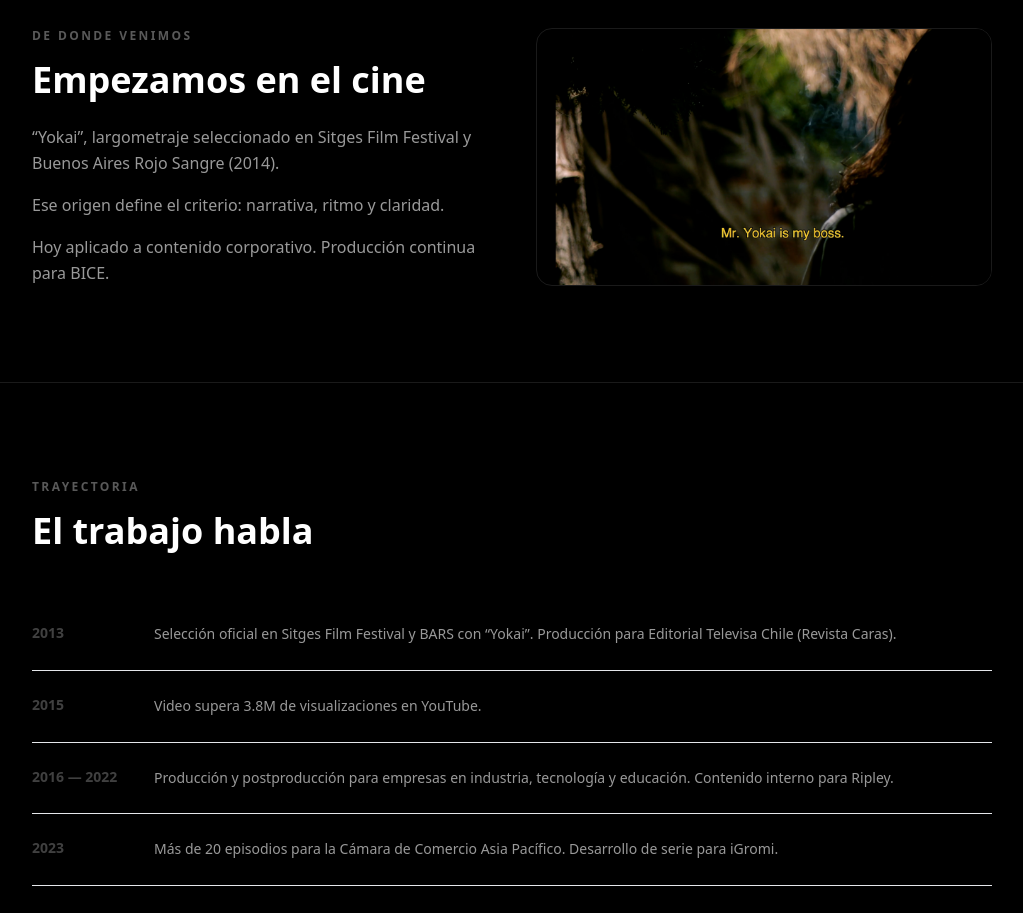
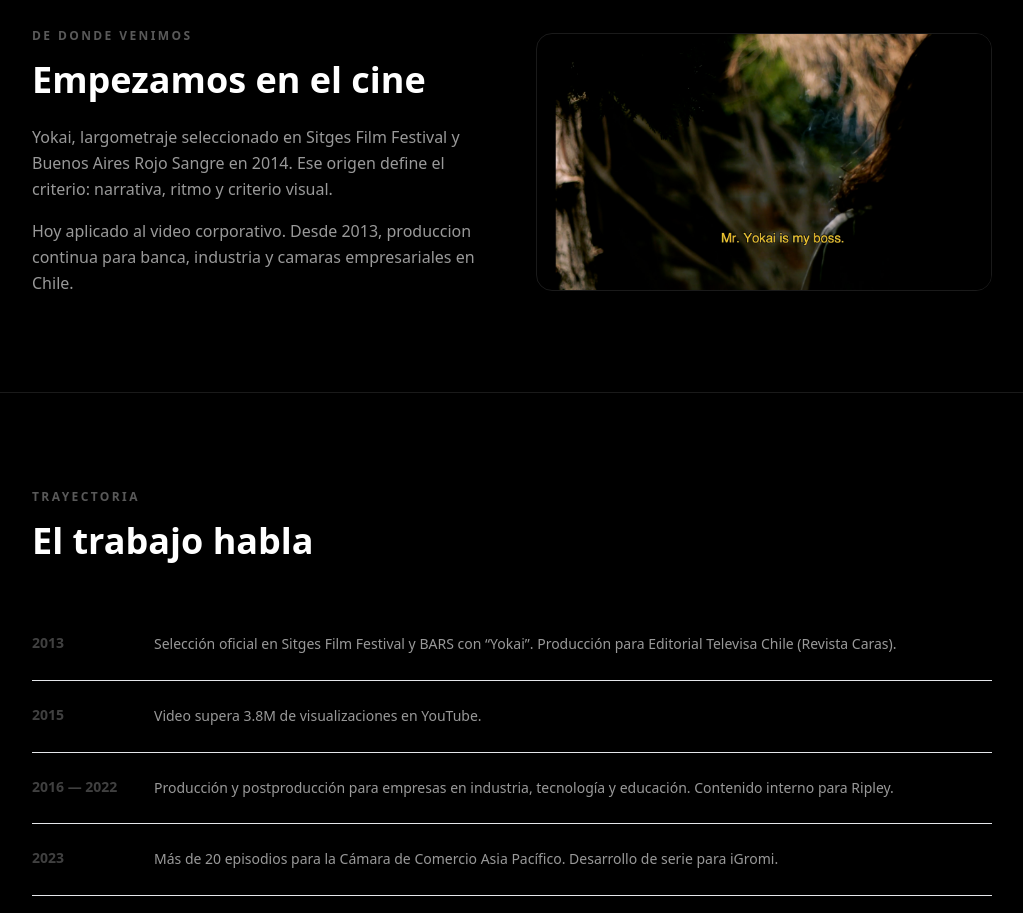
Before and after one commit to TronxGroup/Dekaelo-Media, a Next.js app: page /quienes-somos in a window 1280 px wide. Shown: the part 960-1873 px from the top of the page, without its empty margins (128-1151 px from the left). Built offline with nearby package versions, Linux system fonts and the light colour scheme.

Commit message:
Update page.tsx

```diff
--- a/app/quienes-somos/page.tsx
+++ b/app/quienes-somos/page.tsx
@@ -121,17 +121,11 @@ export default function QuienesSomosPage() {
         <h2 className="mt-4 text-3xl font-semibold md:text-4xl">
           Empezamos en el cine
         </h2>
-
         <p className="mt-6 text-white/60 leading-relaxed">
-                “Yokai”, largometraje seleccionado en Sitges Film Festival y Buenos Aires Rojo Sangre (2014).
+          Yokai, largometraje seleccionado en Sitges Film Festival y Buenos Aires Rojo Sangre en 2014. Ese origen define el criterio: narrativa, ritmo y criterio visual.
         </p>
-
         <p className="mt-4 text-white/60 leading-relaxed">
-                Ese origen define el criterio: narrativa, ritmo y claridad.
-              </p>
-
-              <p className="mt-4 text-white/60 leading-relaxed">
-                Hoy aplicado a contenido corporativo. Producción continua para BICE.
+          Hoy aplicado al video corporativo. Desde 2013, produccion continua para banca, industria y camaras empresariales en Chile.
         </p>
       </div>
 
```
Lines whose indentation alone changed are shown as unchanged.
